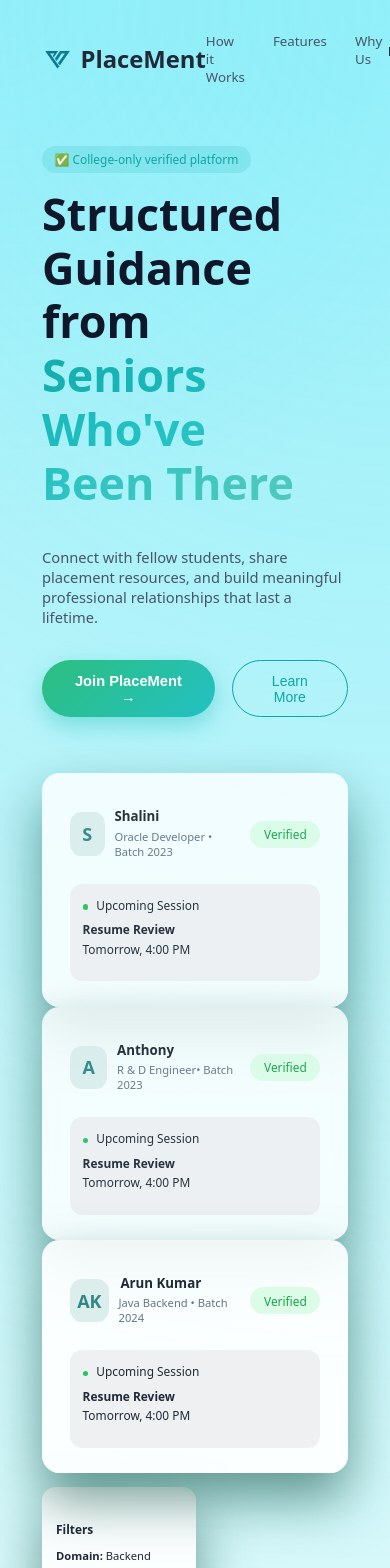
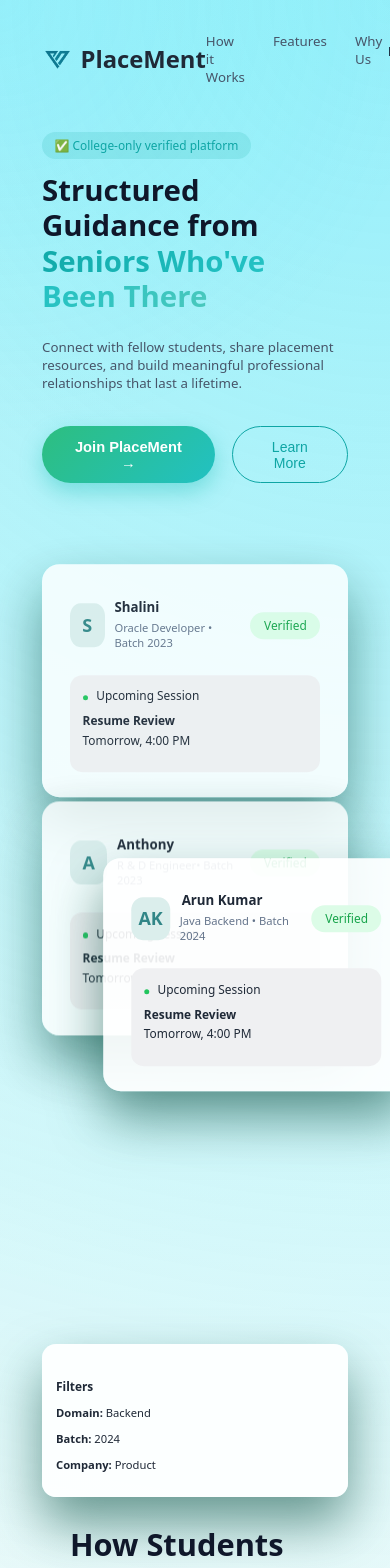
Before and after one commit to gayathri341/campus-connect, a React (Vite) app in the folder Frontend/: page / in a window 390 px wide. Shown: the top 1568 px of the page. Built offline with nearby package versions, Linux system fonts and the light colour scheme; no server answers.

Commit message:
halted the resposive ui process and to be continued ath the end of the product development

```diff
--- a/Frontend/src/styles/landing.css
+++ b/Frontend/src/styles/landing.css
@@ -1024,67 +1024,194 @@
 .hero-right .profile-card2,
 .hero-right .filters-card {
   box-shadow: 0 1.875rem 3.75rem rgba(10, 79, 64, 0.574); /* 30px 60px */
+  transform-origin: center;
+}/* ========================= */
+/* RESPONSIVE FIXES (FINAL) */
+/* ========================= */
+
+/* ========================= */
+/* COMPACT DESKTOP (scale, don't break) */
+/* ========================= */
+@media (max-width: 1279px) {
+
+  /* Reduce font sizes proportionally */
+  .hero h1 {
+    font-size: clamp(2.2rem, 3vw, 3rem);
+  }
+
+  .subtitle {
+    font-size: clamp(0.9rem, 1.1vw, 1rem);
+  }
+
+  /* Keep two-column layout */
+  .hero-layout {
+    flex-direction: row;
+    align-items: center;
+  }
+
+  /* Scale cards but KEEP overlap */
+  .profile-card,
+  .profile-card1,
+  .profile-card2 {
+    scale: 0.9;
+  }
+
+  /* Fix get-started text cut */
+  .steps-title,
+  .step-item {
+    max-width: 100%;
+  }
+
+  .step-item {
+    margin-left: 0;
+  }
 }
 
+/* ========================= */
+/* TABLET & BELOW (break layout) */
+/* ========================= */
+@media (max-width: 768px) {
 
-/* ============================= */
-/* RESPONSIVE FIX – CORE */
-/* ============================= */
-
-@media (max-width: 1280px) {
-
-  /* Hero layout stack */
+  /* Now stack layout */
   .hero-layout {
     flex-direction: column;
     align-items: center;
   }
 
-  /* Remove forced right push */
+  .hero-left {
+    max-width: 100%;
+    margin-top: 2rem;
+  }
+
   .hero-right {
     transform: none;
     height: auto;
+    width: 100%;
   }
 
-  /* Reset all floating transforms */
-  .profile-float,
+  /* Kill overlap completely */
   .profile-card,
   .profile-card1,
   .profile-card2 {
-    transform: none !important;
+    transform: none;
+    scale: 1;
+    min-width: 100%;
+    max-width: 100%;
+    margin-bottom: 1.5rem;
+    transition: none;
   }
 
-  /* Cards should shrink properly */
-  .profile-card,
-  .profile-card1,
-  .profile-card2 {
-    min-width: 100%;
-    max-width: 100%;
-  }
-
-  /* Filters should flow normally */
+  /* Filters move below */
   .filters-card {
     position: static;
     transform: none;
+    width: 100%;
     margin-top: 1rem;
+  }
+
+  /* Features: horizontal scroll, soft overlap */
+  .features-track {
+    overflow-x: auto;
+    scroll-snap-type: x mandatory;
+  }
+
+  .features-card {
+    scroll-snap-align: center;
+    margin-left: -2rem;
+    min-width: 16rem;
+  }
+
+  /* Steps clean-up */
+  .step-number {
+    display: none;
   }
 }
 
 
-@media (max-width: 768px) {
+@media (max-width: 320px) {
 
-  .hero-left {
-    max-width: 100%;
+  /* Typography shrink */
+  .hero h1 {
+    font-size: 1.7rem;
+    line-height: 1.2;
   }
 
-  .cta-layout,
-  .howuse-layout {
-    flex-direction: column;
-    gap: 2rem;
+  .subtitle {
+    font-size: 0.85rem;
   }
 
+  /* Layout split vertically */
+  .hero-layout {
+    flex-direction: column;
+  }
+
+  /* Cards stack but overlap slightly */
+  .profile-card,
+  .profile-card1,
+  .profile-card2 {
+    transform: none;
+    margin-top: -1rem;
+    scale: 0.95;
+  }
+
+  /* Steps full width */
   .step-item {
     width: 100%;
-    margin-left: 0;
+  }
+
+  /* Feature cards horizontal */
+  .features-track {
+    overflow-x: auto;
+    gap: 1rem;
+  }
+
+  .features-card {
+    min-width: 14rem;
+  }
+
+  /* Diagrams move down */
+  .hero-right {
+    order: 2;
+    margin-top: 2rem;
+  }
+}
+
+@media (max-width: 375px) {
+
+  .hero h1 {
+    font-size: 1.9rem;
+  }
+
+  .subtitle {
+    font-size: 0.9rem;
+  }
+
+  .hero-layout {
+    flex-direction: column;
+  }
+
+  /* Cards overlap neatly */
+  .profile-card {
+    transform: translateY(0);
+  }
+
+  .profile-card1 {
+    transform: translateY(-1rem);
+  }
+
+  .profile-card2 {
+    transform: translateY(-2rem);
+  }
+
+  /* Horizontal scroll with center focus */
+  .features-track {
+    overflow-x: auto;
+    scroll-snap-type: x mandatory;
+  }
+
+  .features-card {
+    scroll-snap-align: center;
+    min-width: 15rem;
   }
 
   .step-number {
@@ -1093,7 +1220,56 @@
 }
 
 
-/* OPTIONAL – font scaling */
+@media (max-width: 425px) {
+
+  .hero h1 {
+    font-size: 2.1rem;
+  }
+
+  .subtitle {
+    font-size: 0.95rem;
+  }
+
+  /* Vertical layout */
+  .hero-layout {
+    flex-direction: column;
+  }
+
+  /* Structured overlap */
+  .profile-card {
+    transform: translateY(0);
+  }
+
+  .profile-card1 {
+    transform: translateY(-1.2rem);
+  }
+
+  .profile-card2 {
+    transform: translateY(-2.4rem);
+  }
+
+  /* Features soft overlap */
+  .features-card {
+    margin-left: -1.5rem;
+    min-width: 16rem;
+  }
+
+  /* Priya card comes after steps */
+  .howuse-card {
+    margin-top: 2rem;
+  }
+
+  /* Diagram moves below content */
+  .hero-right {
+    margin-top: 3rem;
+  }
+}
+
+
+
+/* ========================= */
+/* FLUID TYPOGRAPHY */
+/* ========================= */
 html {
   font-size: clamp(14px, 1vw + 10px, 16px);
 }
```
